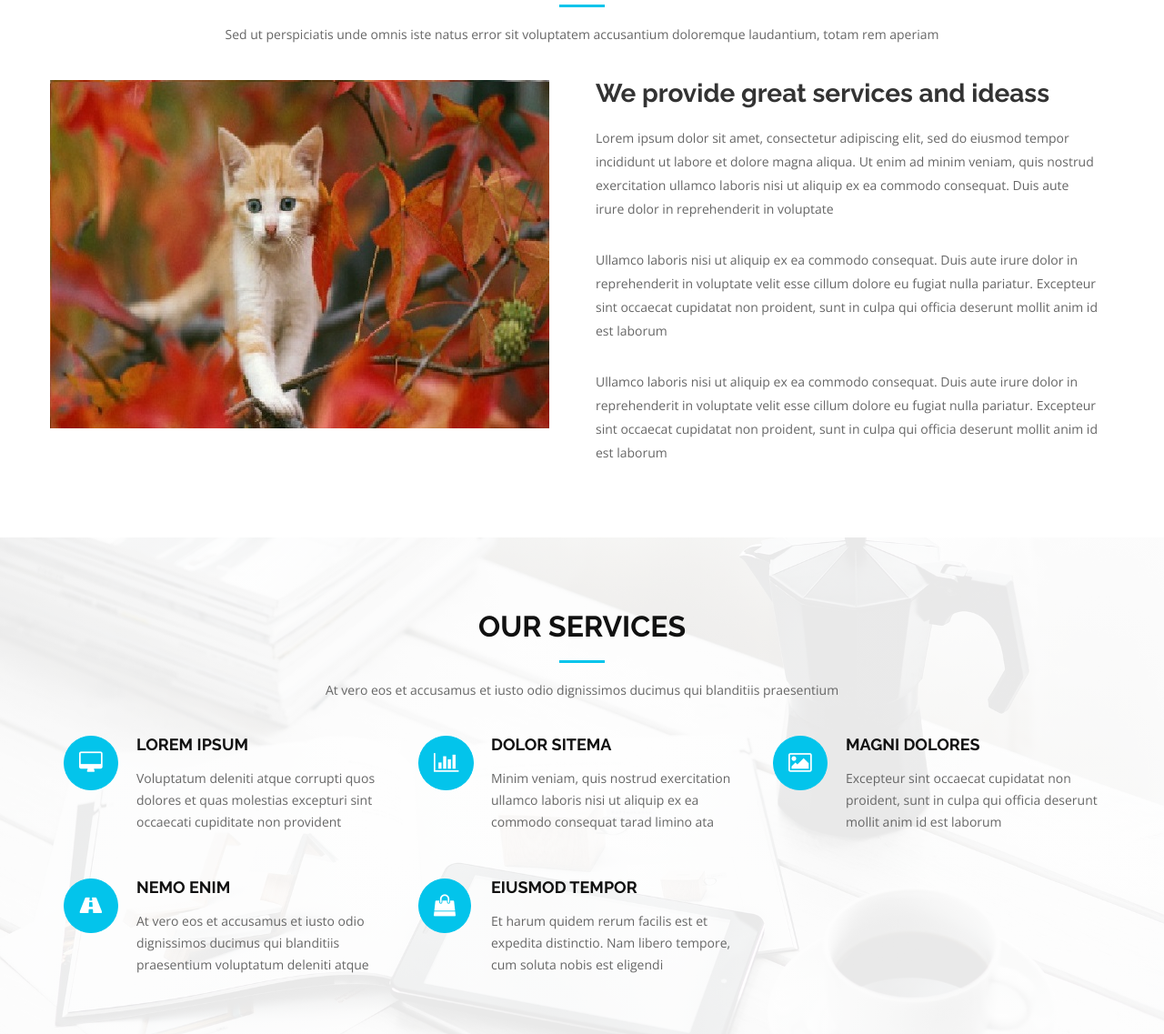
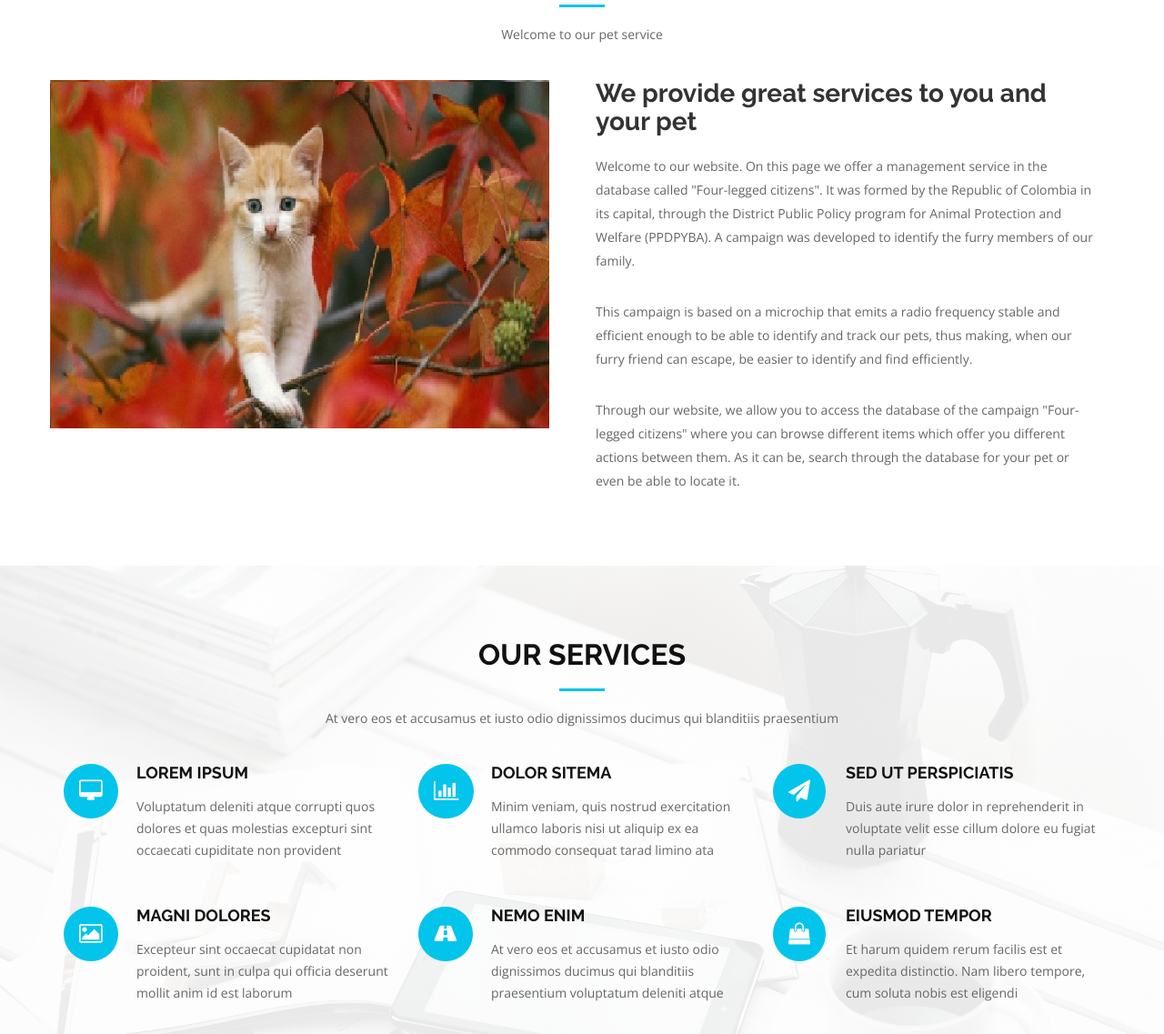
Before and after one commit to bmorenor/PaginaB-P, a plain HTML site: page proyecto final/ProOnliPc/index.html in a window 1280 px wide. Shown: the part 1020-2157 px from the top of the page at 91% size. Drawn offline with nearby package versions, Linux system fonts and the light colour scheme.

Commit message:
Parte textos

```diff
--- a/proyecto final/ProOnliPc/index.html
+++ b/proyecto final/ProOnliPc/index.html
@@ -120,25 +120,21 @@
         <div class="col-md-12">
           <h3 class="section-title">About Us</h3>
           <div class="section-title-divider"></div>
-          <p class="section-description">Sed ut perspiciatis unde omnis iste natus error sit voluptatem accusantium doloremque laudantium, totam rem aperiam</p>
+          <p class="section-description"> Welcome to our pet service
         </div>
       </div>
     </div>
     <div class="container about-container wow fadeInUp">
       <div class="row">
         <div class="col-md-6 col-md-push-6 about-content">
-          <h2 class="about-title">We provide great services and ideass</h2>
+          <h2 class="about-title">We provide great services to you and your pet</h2>
           <p class="about-text">
-            Lorem ipsum dolor sit amet, consectetur adipiscing elit, sed do eiusmod tempor incididunt ut labore et dolore magna aliqua. Ut enim ad minim veniam, quis nostrud exercitation ullamco laboris nisi ut aliquip ex ea commodo consequat. Duis aute irure dolor
-            in reprehenderit in voluptate
+            Welcome to our website. On this page we offer a management service in the database called "Four-legged citizens". It was formed by the Republic of Colombia in its capital, through the District Public Policy program for Animal Protection and Welfare (PPDPYBA). A campaign was developed to identify the furry members of our family.
           </p>
           <p class="about-text">
-            Ullamco laboris nisi ut aliquip ex ea commodo consequat. Duis aute irure dolor in reprehenderit in voluptate velit esse cillum dolore eu fugiat nulla pariatur. Excepteur sint occaecat cupidatat non proident, sunt in culpa qui officia deserunt mollit anim
-            id est laborum
-          </p>
+            This campaign is based on a microchip that emits a radio frequency stable and efficient enough to be able to identify and track our pets, thus making, when our furry friend can escape, be easier to identify and find efficiently.          </p>
           <p class="about-text">
-            Ullamco laboris nisi ut aliquip ex ea commodo consequat. Duis aute irure dolor in reprehenderit in voluptate velit esse cillum dolore eu fugiat nulla pariatur. Excepteur sint occaecat cupidatat non proident, sunt in culpa qui officia deserunt mollit anim
-            id est laborum
+            Through our website, we allow you to access the database of the campaign "Four-legged citizens" where you can browse different items which offer you different actions between them. As it can be, search through the database for your pet or even be able to locate it.
           </p>
         </div>
       </div>
@@ -169,7 +165,11 @@
           <h4 class="service-title"><a href="">Dolor Sitema</a></h4>
           <p class="service-description">Minim veniam, quis nostrud exercitation ullamco laboris nisi ut aliquip ex ea commodo consequat tarad limino ata</p>
         </div>
-
+        <div class="col-md-4 service-item">
+          <div class="service-icon"><i class="fa fa-paper-plane"></i></div>
+          <h4 class="service-title"><a href="">Sed ut perspiciatis</a></h4>
+          <p class="service-description">Duis aute irure dolor in reprehenderit in voluptate velit esse cillum dolore eu fugiat nulla pariatur</p>
+        </div>
         <div class="col-md-4 service-item">
           <div class="service-icon"><i class="fa fa-photo"></i></div>
           <h4 class="service-title"><a href="">Magni Dolores</a></h4>
```
